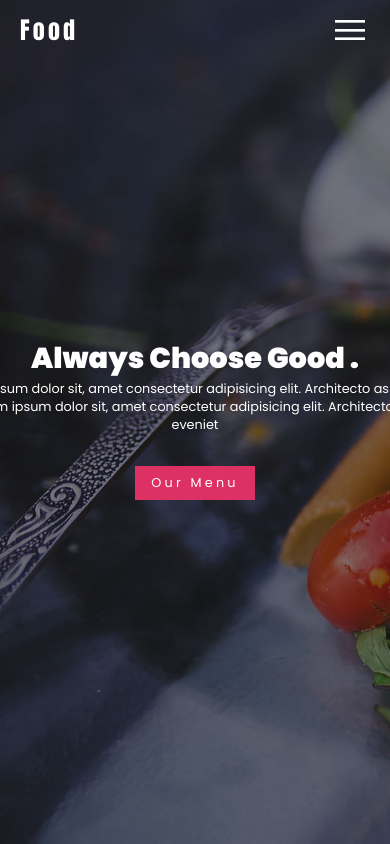
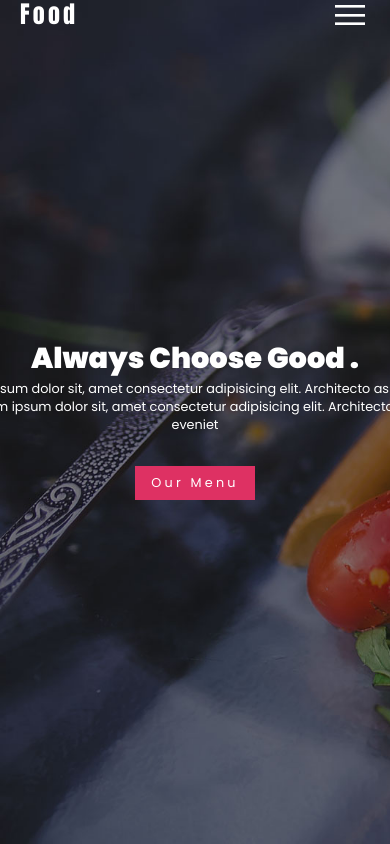
Before and after one commit to sairaman705/Food, a plain HTML site: page index.html in a window 390 px wide. Shown: the top 844 px of the page. Drawn offline with nearby package versions, Linux system fonts and the light colour scheme; a web font is replaced by a local one.

Commit message:
Update design.css

```diff
--- a/design.css
+++ b/design.css
@@ -368,6 +368,7 @@ form .input-box input[type="submit"]{
     /* header */
     header,
     header.sticky{
+        height: 1.8rem;
         padding: 0.625rem 1.25rem;
     }
 
```
